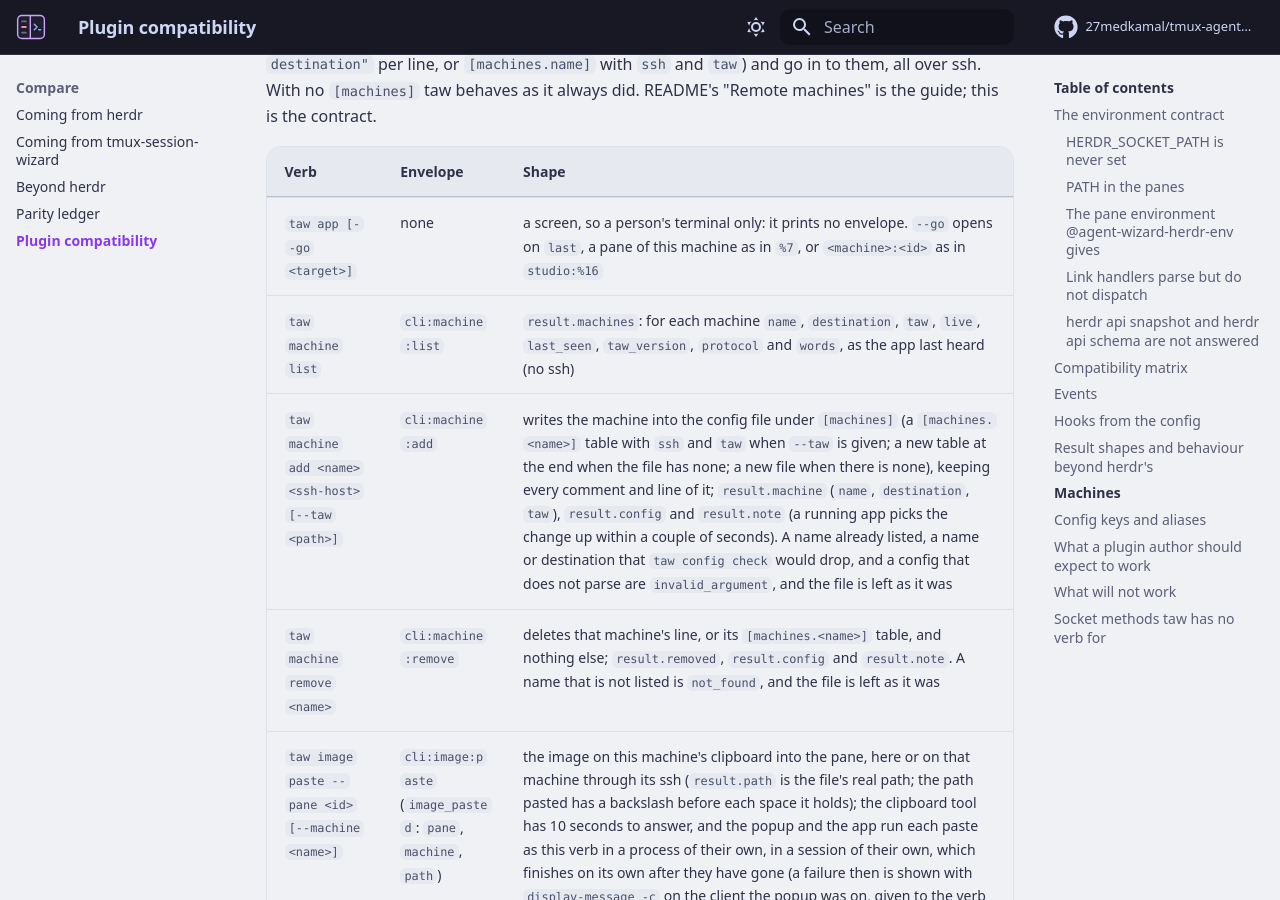
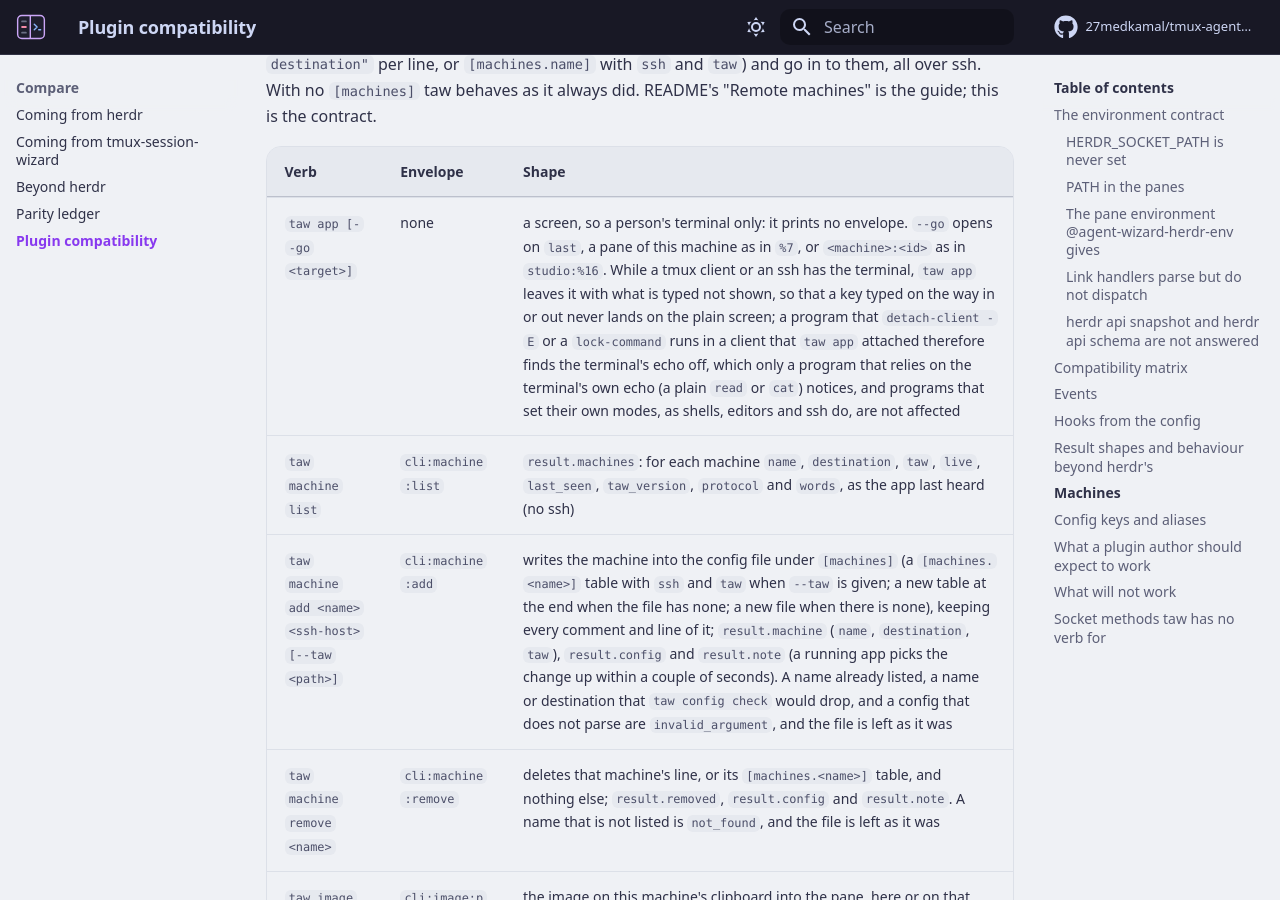
Before and after one commit to 27medkamal/tmux-agent-wizard, an MkDocs documentation site: the page built from docs/COMPAT.md, in a window 1280 px wide and 900 px high, scrolled down 29398 px. Built offline with MkDocs 1.6.1 and Material for MkDocs 9.7.7, drawn with Linux system fonts in a browser that asks for light colours; comment, search, counter and statistics services are not loaded.

Commit message:
docs: COMPAT says a program run in a client taw app attached finds the terminal's echo off

```diff
--- a/docs/COMPAT.md
+++ b/docs/COMPAT.md
@@ -319,7 +319,7 @@ behaves in a way a plugin should know about.
 
 | Verb | Envelope | Shape |
 |---|---|---|
-| `taw app [--go <target>]` | none | a screen, so a person's terminal only: it prints no envelope. `--go` opens on `last`, a pane of this machine as in `%7`, or `<machine>:<id>` as in `studio:%16` |
+| `taw app [--go <target>]` | none | a screen, so a person's terminal only: it prints no envelope. `--go` opens on `last`, a pane of this machine as in `%7`, or `<machine>:<id>` as in `studio:%16`. While a tmux client or an ssh has the terminal, `taw app` leaves it with what is typed not shown, so that a key typed on the way in or out never lands on the plain screen; a program that `detach-client -E` or a `lock-command` runs in a client that `taw app` attached therefore finds the terminal's echo off, which only a program that relies on the terminal's own echo (a plain `read` or `cat`) notices, and programs that set their own modes, as shells, editors and ssh do, are not affected |
 | `taw machine list` | `cli:machine:list` | `result.machines`: for each machine `name`, `destination`, `taw`, `live`, `last_seen`, `taw_version`, `protocol` and `words`, as the app last heard (no ssh) |
 | `taw machine add <name> <ssh-host> [--taw <path>]` | `cli:machine:add` | writes the machine into the config file under `[machines]` (a `[machines.<name>]` table with `ssh` and `taw` when `--taw` is given; a new table at the end when the file has none; a new file when there is none), keeping every comment and line of it; `result.machine` (`name`, `destination`, `taw`), `result.config` and `result.note` (a running app picks the change up within a couple of seconds). A name already listed, a name or destination that `taw config check` would drop, and a config that does not parse are `invalid_argument`, and the file is left as it was |
 | `taw machine remove <name>` | `cli:machine:remove` | deletes that machine's line, or its `[machines.<name>]` table, and nothing else; `result.removed`, `result.config` and `result.note`. A name that is not listed is `not_found`, and the file is left as it was |
```
